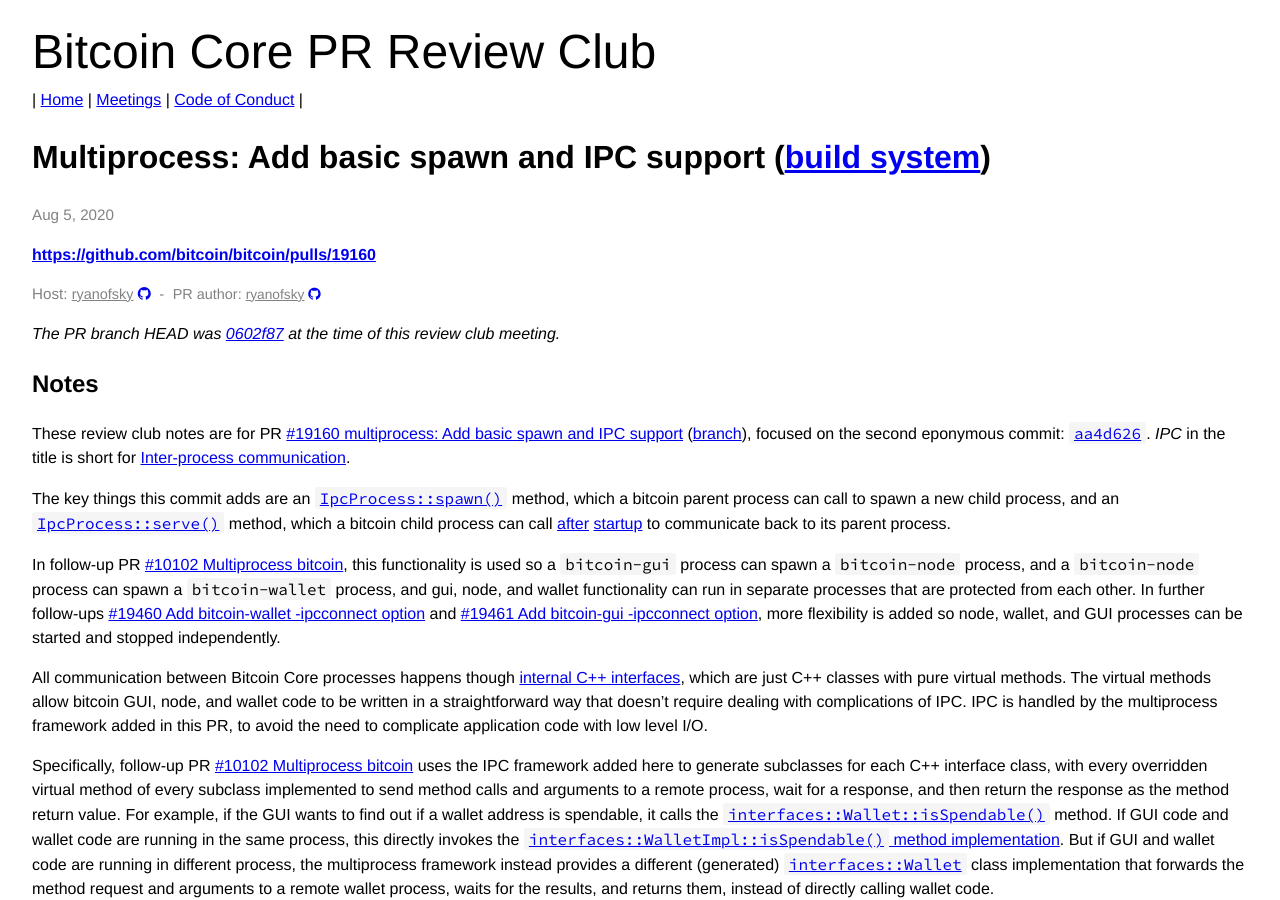
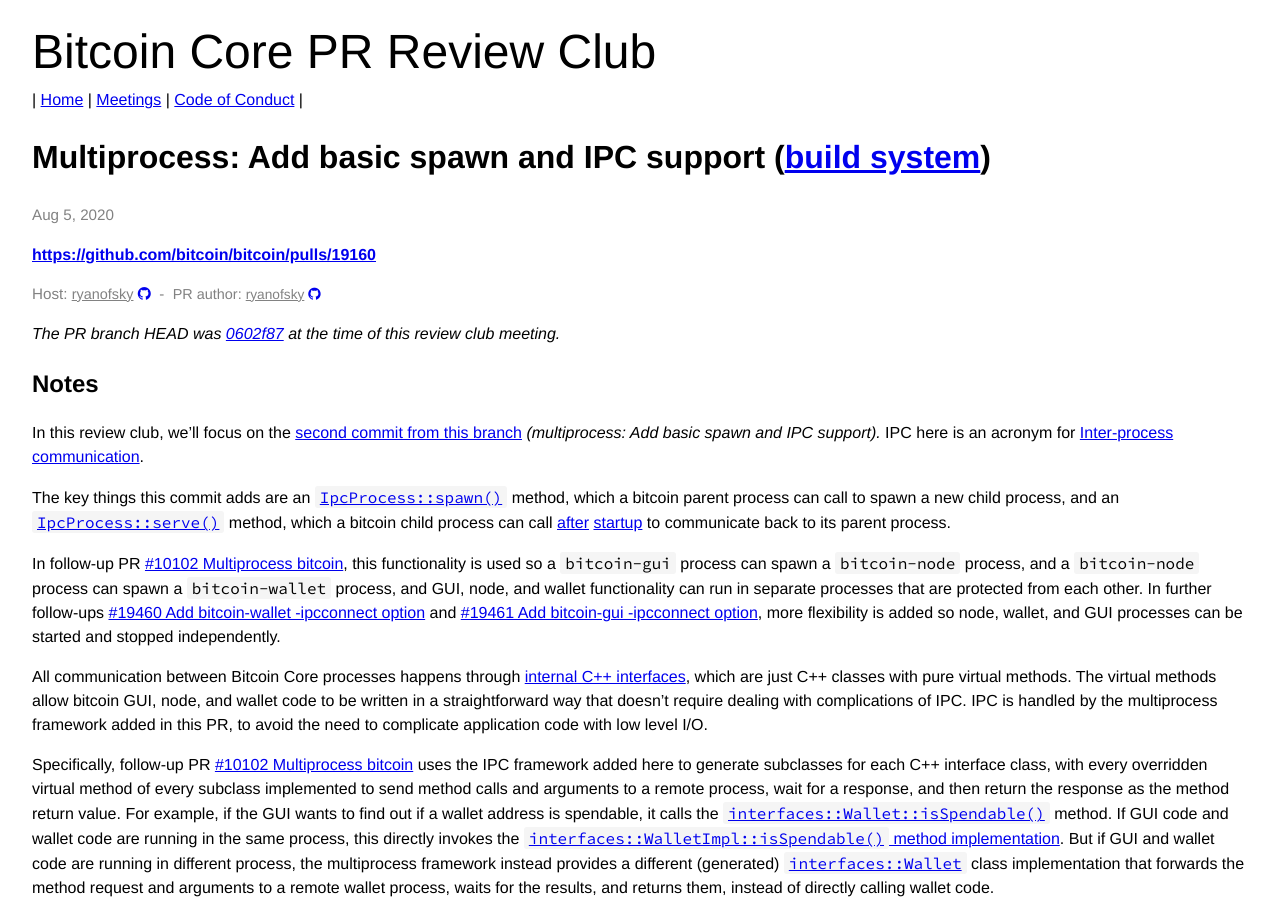
Before and after one commit to bitcoin-core-review-club/website, a Jekyll site: the page built from _posts/2020-08-05-#19160.md, in a window 1280 px wide and 900 px high. Built offline with Jekyll 4.4.1, drawn with Linux system fonts in a browser that asks for light colours.

Commit message:
normalise a few links and PR titles

```diff
--- a/_posts/2020-08-05-#19160.md
+++ b/_posts/2020-08-05-#19160.md
@@ -12,20 +12,24 @@
 
 ## Notes
 
-These review club notes are for PR [#19160 multiprocess: Add basic spawn and IPC support](https://github.com/bitcoin/bitcoin/pull/19160) ([branch](https://github.com/ryanofsky/bitcoin/commits/pr/ipc-echo.7)), focused on the second eponymous commit: [`aa4d626`](https://github.com/ryanofsky/bitcoin/commit/aa4d626db1628d5e29572eccfd7fa2d99edeeb60). _IPC_ in the title is short for [Inter-process communication](https://en.wikipedia.org/wiki/Inter-process_communication).
+In this review club, we'll focus on the [second commit from this
+branch](https://github.com/bitcoin-core-review-club/bitcoin/commit/aa4d626)
+*(multiprocess: Add basic spawn and IPC support).* IPC here is an acronym for
+[Inter-process
+communication](https://en.wikipedia.org/wiki/Inter-process_communication).
 
 The key things this commit adds are an [`IpcProcess::spawn()`](https://github.com/ryanofsky/bitcoin/blob/pr/ipc-echo.7/src/interfaces/ipc.h#L24-L26) method, which a bitcoin parent process can call to spawn a new child process, and an [`IpcProcess::serve()`](https://github.com/ryanofsky/bitcoin/blob/pr/ipc-echo.7/src/interfaces/ipc.h#L31-L33) method, which a bitcoin child process can call [after](https://github.com/ryanofsky/bitcoin/blob/pr/ipc-echo.7/src/bitcoind.cpp#L180-L185) [startup](https://github.com/ryanofsky/bitcoin/blob/pr/ipc.120/src/bitcoin-wallet.cpp#L82-L88) to communicate back to its parent process.
 
-In follow-up PR [#10102 Multiprocess bitcoin](https://github.com/bitcoin/bitcoin/pull/10102), this functionality is used so a `bitcoin-gui` process can spawn a `bitcoin-node` process, and a `bitcoin-node` process can spawn a `bitcoin-wallet` process, and gui, node, and wallet functionality can run in separate processes that are protected from each other. In further follow-ups [#19460 Add bitcoin-wallet -ipcconnect option](https://github.com/bitcoin/bitcoin/pull/19460) and [#19461 Add bitcoin-gui -ipcconnect option](https://github.com/bitcoin/bitcoin/pull/19461), more flexibility is added so node, wallet, and GUI processes can be started and stopped independently.
+In follow-up PR [#10102 Multiprocess bitcoin](https://github.com/bitcoin/bitcoin/pull/10102), this functionality is used so a `bitcoin-gui` process can spawn a `bitcoin-node` process, and a `bitcoin-node` process can spawn a `bitcoin-wallet` process, and GUI, node, and wallet functionality can run in separate processes that are protected from each other. In further follow-ups [#19460 Add bitcoin-wallet -ipcconnect option](https://github.com/bitcoin/bitcoin/pull/19460) and [#19461 Add bitcoin-gui -ipcconnect option](https://github.com/bitcoin/bitcoin/pull/19461), more flexibility is added so node, wallet, and GUI processes can be started and stopped independently.
 
-All communication between Bitcoin Core processes happens though [internal C++ interfaces](https://github.com/bitcoin/bitcoin/tree/master/src/interfaces), which are just C++ classes with pure virtual methods. The virtual methods allow bitcoin GUI, node, and wallet code to be written in a straightforward way that doesn't require dealing with complications of IPC. IPC is handled by the multiprocess framework added in this PR, to avoid the need to complicate application code with low level I/O.
+All communication between Bitcoin Core processes happens through [internal C++ interfaces](https://github.com/bitcoin/bitcoin/tree/f4cfa6d/src/interfaces), which are just C++ classes with pure virtual methods. The virtual methods allow bitcoin GUI, node, and wallet code to be written in a straightforward way that doesn't require dealing with complications of IPC. IPC is handled by the multiprocess framework added in this PR, to avoid the need to complicate application code with low level I/O.
 
 Specifically, follow-up PR [#10102 Multiprocess bitcoin](https://github.com/bitcoin/bitcoin/pull/10102) uses the IPC framework added here to generate subclasses for each C++ interface class, with every overridden virtual method of every subclass implemented to send method calls and arguments to a remote process, wait for a response, and then return the response as the method return value. For example, if the GUI wants to find out if a wallet address is spendable, it calls the [`interfaces::Wallet::isSpendable()`](https://github.com/ryanofsky/bitcoin/blob/pr/ipc.120/src/interfaces/wallet.h#L94-L95) method. If GUI code and wallet code are running in the same process, this directly invokes the [`interfaces::WalletImpl::isSpendable()` method implementation](https://github.com/ryanofsky/bitcoin/blob/pr/ipc.120/src/interfaces/wallet.cpp#L135). But if GUI and wallet code are running in different process, the multiprocess framework instead provides a different (generated) [`interfaces::Wallet`](https://github.com/ryanofsky/bitcoin/blob/pr/ipc.120/src/interfaces/wallet.h#L51-L52) class implementation that forwards the method request and arguments to a remote wallet process, waits for the results, and returns them, instead of directly calling wallet code.
 
 The design goal is for cross-process communication to happen through normal method calls, and for node, wallet, and GUI code not to have to change drastically to support process separation.
 
-IPC framework support is added in the second commit [`aa4d626` Add basic spawn and IPC support](https://github.com/ryanofsky/bitcoin/commit/aa4d626db1628d5e29572eccfd7fa2d99edeeb60)
-of [#19160](https://github.com/bitcoin/bitcoin/pull/19160), which is then tested in the third commit [`0602f87` Add echoipc RPC method and test](https://github.com/ryanofsky/bitcoin/commit/0602f87a085c733f1da38b3b82210c81ef018fd5) ([branch](https://github.com/ryanofsky/bitcoin/commits/pr/ipc-echo.7)), and finally put to real use in [#10102 Multiprocess bitcoin](https://github.com/bitcoin/bitcoin/pull/10102) ([branch](https://github.com/ryanofsky/bitcoin/commits/pr/ipc.120)). This review is focused on the second framework commit, and the 3 classes introduced there:
+IPC framework support is added in the second commit [`aa4d626` Add basic spawn and IPC support](https://github.com/bitcoin-core-review-club/bitcoin/commit/aa4d626)
+of [#19160](https://github.com/bitcoin/bitcoin/pull/19160), which is then tested in the third commit [`0602f87` Add echoipc RPC method and test](https://github.com/bitcoin-core-review-club/bitcoin/commit/0602f87) ([branch](https://github.com/ryanofsky/bitcoin/commits/pr/ipc-echo.7)), and finally put to real use in [#10102 Multiprocess bitcoin](https://github.com/bitcoin/bitcoin/pull/10102) ([branch](https://github.com/ryanofsky/bitcoin/commits/pr/ipc.120)). This review is focused on the second framework commit, and the 3 classes introduced there:
 
 - `interfaces::IpcProcess` - [interface](https://github.com/ryanofsky/bitcoin/blob/pr/ipc-echo.7/src/interfaces/ipc.h#L14-L34), [implementation](https://github.com/ryanofsky/bitcoin/blob/pr/ipc-echo.7/src/interfaces/ipc.cpp#L18-L66)
 - `interfaces::IpcProtocol` - [interface](https://github.com/ryanofsky/bitcoin/blob/pr/ipc-echo.7/src/interfaces/ipc.h#L36-L72), [implementation](https://github.com/ryanofsky/bitcoin/blob/pr/ipc-echo.7/src/interfaces/capnp/ipc.cpp#L37-L88)
```
Also changed, not shown: _posts/2020-01-15-#17860.md (+1 -1 lines), _posts/2020-04-01-#18401.md (+2 -2 lines), _posts/2020-04-08-#18453.md (+1 -1 lines), _posts/2020-04-15-#18521.md (+1 -1 lines).
